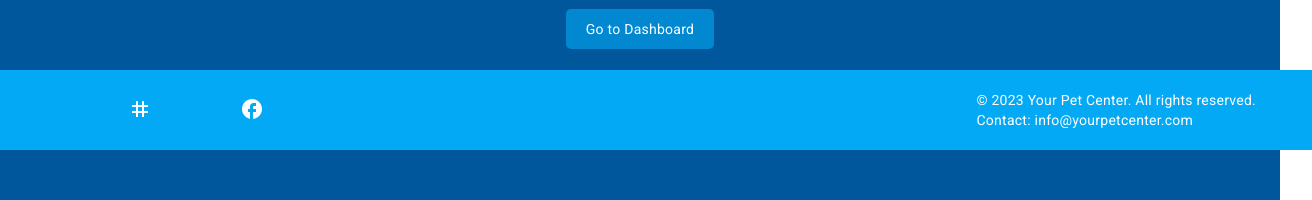
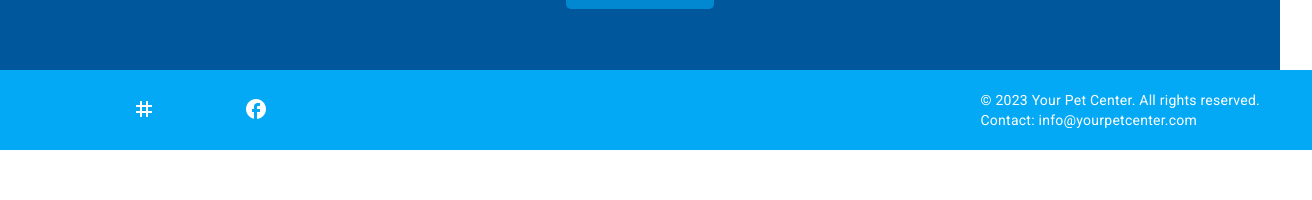
Before and after one commit to MiroZe/Pet-Center, an Angular app in the folder pet-center-app/: page / in a window 1280 px wide. Shown: the part 650-850 px from the top of the page, 1312 px wide, since content can reach past the window. After the commit the page ends 800 px from the top, so only its background shows below. Built offline with nearby package versions, Linux system fonts and the light colour scheme.

Commit message:
some fixes

```diff
--- a/pet-center-app/src/app/app.component.css
+++ b/pet-center-app/src/app/app.component.css
@@ -0,0 +1,7 @@
+app-header {
+    flex-shrink: 0;
+  }
+
+  router-outlet {
+    flex: 1;
+  }
--- a/pet-center-app/src/app/core/footer/footer.component.css
+++ b/pet-center-app/src/app/core/footer/footer.component.css
@@ -1,11 +1,21 @@
 .app-footer {
     background-color: #03a9f4; /* Change the background color as per your design */
     color: #fff; /* Change the text color to white or as per your design */
-    padding: 20px 16px;
 
-    position: absolute;
-    bottom: 0;
-    width: 100%;
+        position: fixed; /* Фиксирано позициониране на футъра */
+        bottom: 0; /* Поставете футъра в долния край на страницата */
+        left: 0;
+        width: 100%; /* Задайте ширина на футъра да бъде същата като на viewport */
+
+        padding: 20px; /* Добавете желано вътрешно отстояние на футъра */
+        z-index: 1;
+        border: none;
+        margin-bottom: 0px;
+        flex-shrink: 0
+
+
+
+
   }
 
   .footer-content {
--- a/pet-center-app/src/app/core/home/home.component.css
+++ b/pet-center-app/src/app/core/home/home.component.css
@@ -3,9 +3,10 @@
      display: flex;
   justify-content: space-around;
   align-items: center;
-  height: 100vh;
+  height: 90vh;
   background-color: #01579b;
   color: #fff;
+
 
 
   }
--- a/pet-center-app/src/styles.css
+++ b/pet-center-app/src/styles.css
@@ -1,4 +1,7 @@
-/* You can add global styles to this file, and also import other style files */
-
-html, body { height: 100%; }
-body { margin: 0; font-family: Roboto, "Helvetica Neue", sans-serif; }
+body {
+    margin: 0;
+    padding: 0;
+    display: flex;
+    flex-direction: column;
+    min-height: 100vh;
+  }
```
